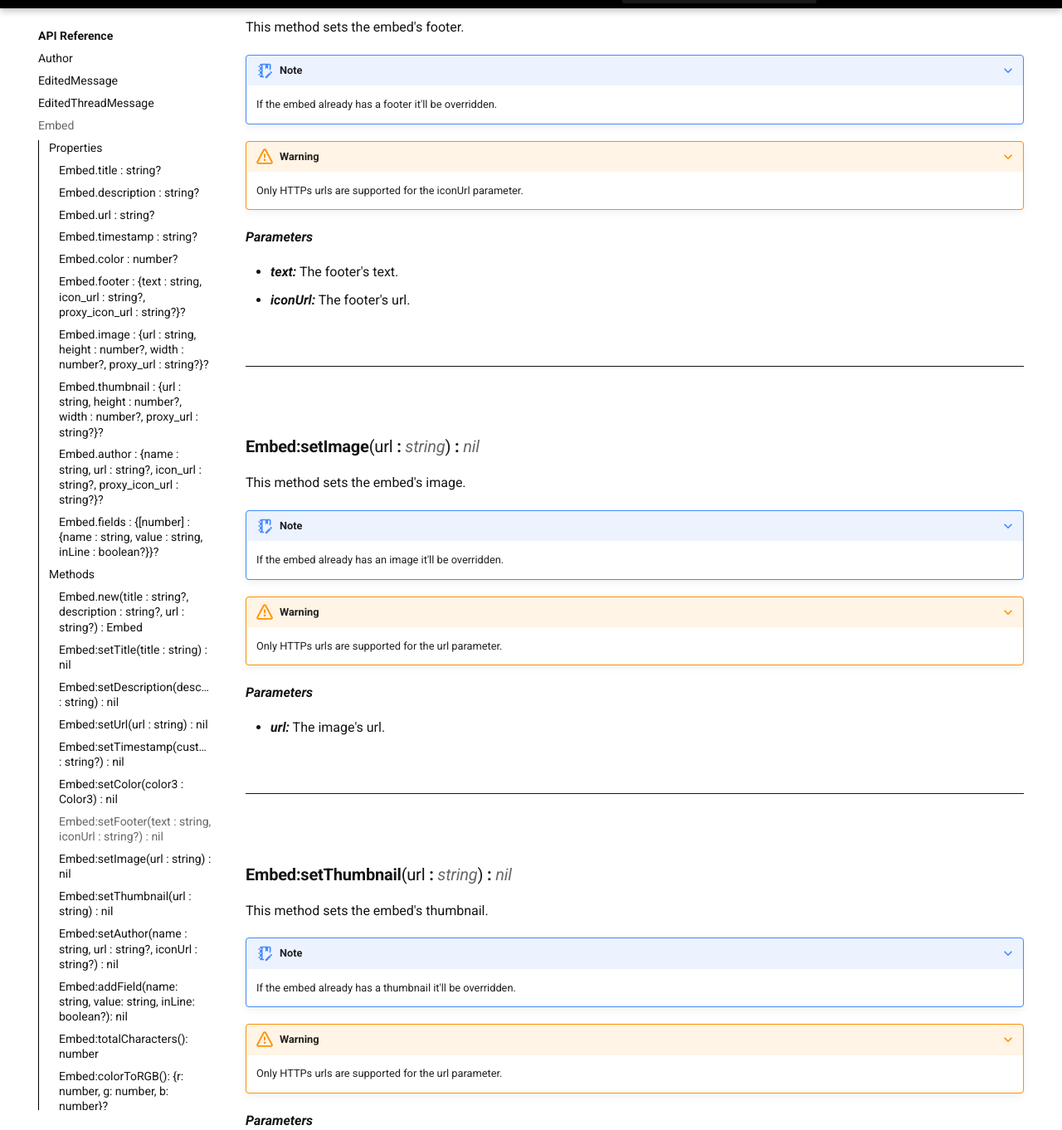
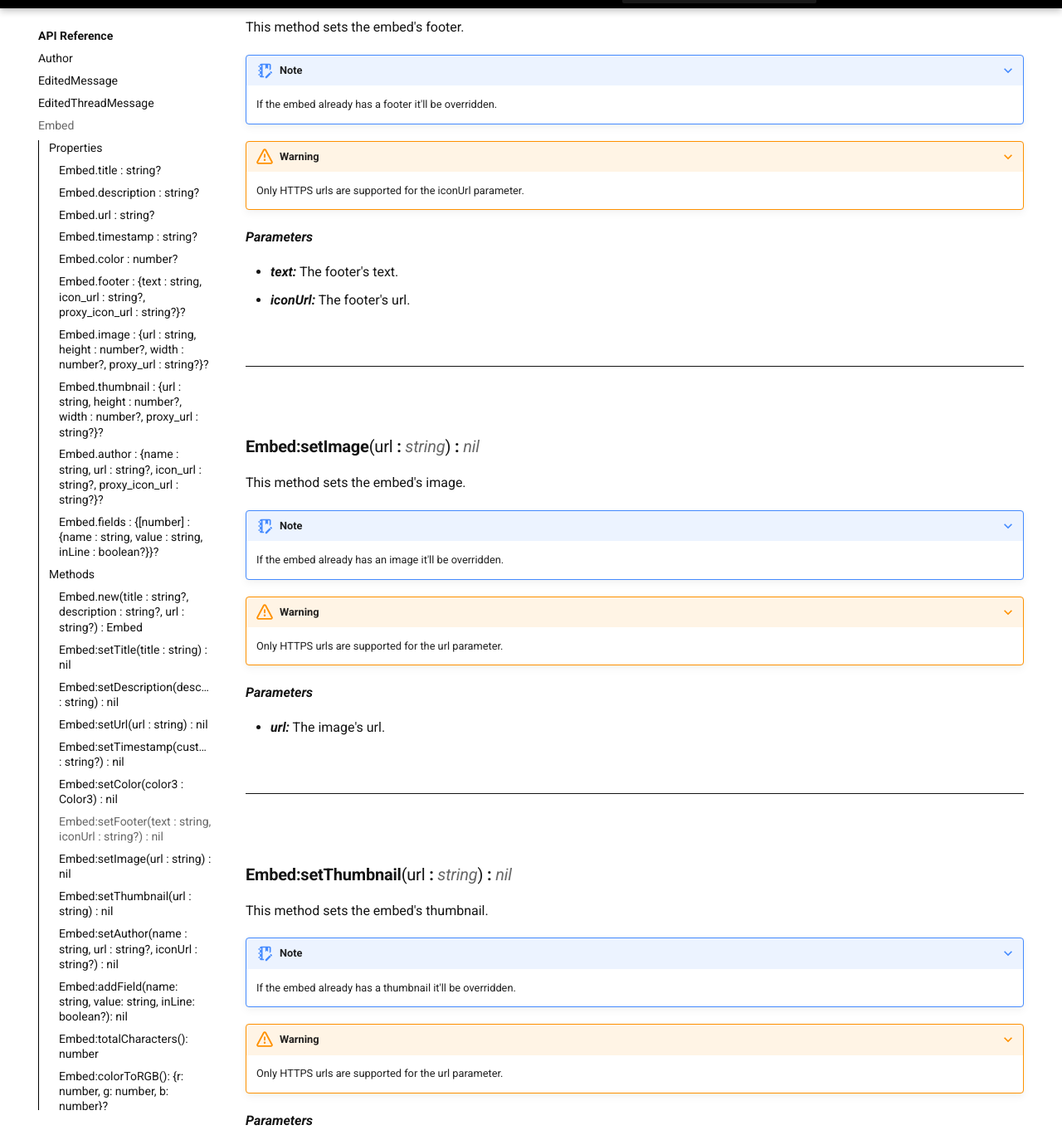
Before and after one commit to Jodenee/Voyager, an MkDocs documentation site: the page built from docs/API-Reference/Embed.md, in a window 1280 px wide and 1400 px high, scrolled down 5782 px. Shown: the part 38-1400 px from the top of the window at 83% size. Built offline with MkDocs 1.6.1 and Material for MkDocs 9.7.7, drawn with Linux system fonts in a browser that asks for light colours; comment, search, counter and statistics services are not loaded; the version menu is left out; some of the changed text lies outside the part shown.

Commit message:
docs clean-up

```diff
--- a/docs/API-Reference/Embed.md
+++ b/docs/API-Reference/Embed.md
@@ -221,7 +221,7 @@ This method sets the embed's footer.
     If the embed already has a footer it'll be overridden.
 
 ???+ warning
-    Only HTTPs urls are supported for the iconUrl parameter.
+    Only HTTPS urls are supported for the iconUrl parameter.
 
 ***Parameters***
 
@@ -241,7 +241,7 @@ This method sets the embed's image.
     If the embed already has an image it'll be overridden.
 
 ???+ warning
-    Only HTTPs urls are supported for the url parameter.
+    Only HTTPS urls are supported for the url parameter.
 
 ***Parameters***
 
@@ -260,7 +260,7 @@ This method sets the embed's thumbnail.
     If the embed already has a thumbnail it'll be overridden.
 
 ???+ warning
-    Only HTTPs urls are supported for the url parameter.
+    Only HTTPS urls are supported for the url parameter.
 
 ***Parameters***
 
@@ -279,7 +279,7 @@ This method sets the embed's author.
     If the embed already has an author it'll be overridden.
 
 ???+ warning
-    Only HTTPs urls are supported for the iconUrl parameter.
+    Only HTTPS urls are supported for the iconUrl parameter.
 
 ***Parameters***
 
```
Also changed, not shown: docs/API-Reference/OptionalExecuteInfo.md (+2 -5 lines), docs/API-Reference/Reaction.md (+2 -2 lines), docs/API-Reference/Webhook.md (+4 -4 lines).
